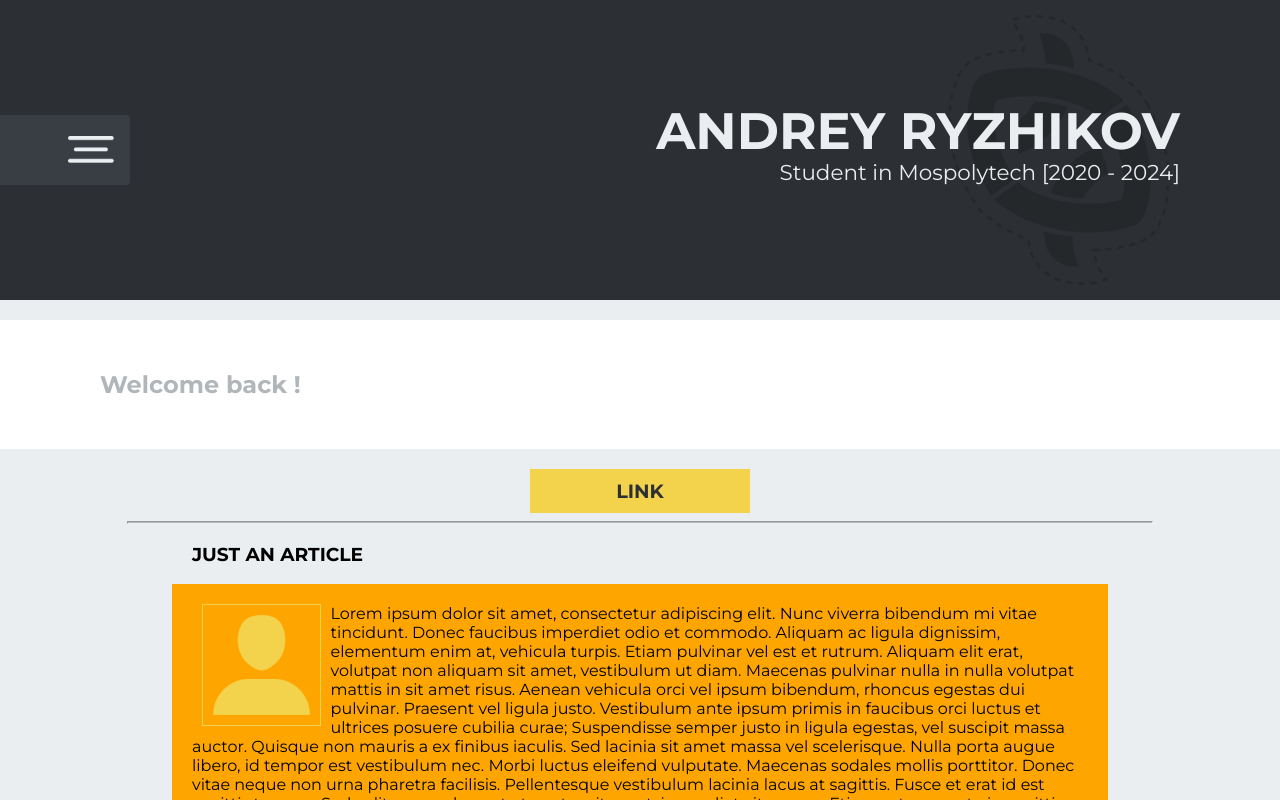
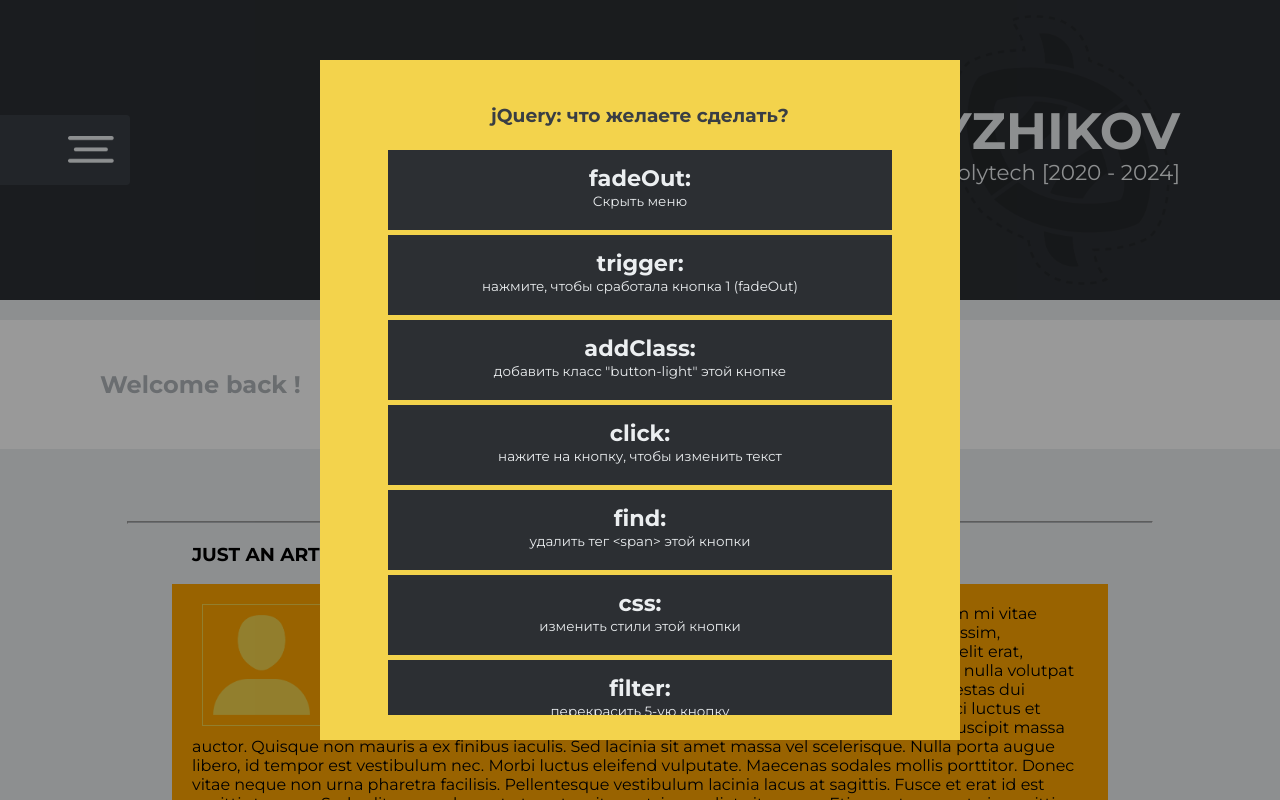
Before and after one commit to axotellix/axotellix.me, a plain HTML site: page lab2.html in a window 1280 px wide. Shown: the top 800 px of the page. Drawn offline with Linux system fonts and the light colour scheme.

Commit message:
Создал менюшку для демонстрации примеров jQuery

```diff
--- a/lab2.html
+++ b/lab2.html
@@ -92,11 +92,35 @@
 		}
 	</script>
 
-	<!--   [ MAIN PART ]   -->
+    <!--   [ MAIN PART ]   -->
+    <!-- [ jQuery: modal window ] -->
+    <div class = 'jq-modal'>
+        <div class="jq-modal-menu">
+            <h3 class="jq-heading">jQuery: что желаете сделать?</h3>
+
+            <ul>
+                <li><button id = '' class = 'jq-options'>fadeOut:<span>Скрыть меню</span></button></li>
+                <li><button id = '' class = 'jq-options'>trigger:<span>нажмите, чтобы сработала кнопка 1 (fadeOut)</span></button></li>
+                <li><button id = '' class = 'jq-options'>addClass:<span>добавить класс "button-light" этой кнопке</span></button></li>
+                <li><button id = '' class = 'jq-options'>click:<span>нажите на кнопку, чтобы изменить текст</span></button></li>
+                <li><button id = '' class = 'jq-options'>find:<span>удалить тег &lt;span&gt; этой кнопки</span></button></li>
+                <li><button id = '' class = 'jq-options'>css:<span>изменить стили этой кнопки</span></button></li>
+                <li><button id = '' class = 'jq-options'>filter:<span>перекрасить 5-ую кнопку</span></button></li>
+                <li><button id = '' class = 'jq-options'>toggleClass:<span>добавить / убрать класс "button-light"</span></button></li>
+                <li><button id = '' class = 'jq-options'>attr:<span>добавить / изменить атрибут "value"</span></button></li>
+                <li><button id = '' class = 'jq-options'>hide:<span>скрыть кнопку</span></button></li>
+                <li><button id = '' class = 'jq-options'>show:<span>показать предыдующую кнопку</span></button></li>
+                <li><button id = '' class = 'jq-options'>wrap:<span>обернуть &lt;span&gt; тегом &lt;em&gt;</span></button></li>
+                <li><button id = '' class = 'jq-options'>prepend:<span>добавить еще одну кнопку в начало</span></button></li>
+                <li><button id = '' class = 'jq-options'>append:<span>добавить еще одну кнопку в конец</span></button></li>
+                <li><button id = '' class = 'jq-options'>html:<span>изменить код кнопки</span></button></li>
+            </ul>
+        </div>
+    </div>
     <main>
 		<section class = "main-cont">
 			<h1 style = "background-color: #fff">Welcome back !</h1>
-			<a href = "#" class = "link">LINK</a>
+			<a href = "#" class = "link">> jQuery <</a>
 			<hr>
 
 			<h3>Just an article</h3>
--- a/styles/interface.css
+++ b/styles/interface.css
@@ -19,6 +19,13 @@ body::-webkit-scrollbar {
 ::-webkit-scrollbar-thumb:active {
     background: var(--d-yellow);
 }
+ul::-webkit-scrollbar-thumb {
+    background: var(--d-white);
+    border-radius: 10px;
+}
+ul::-webkit-scrollbar-thumb:active {
+    background: var(--ex-l-grey);
+}
 ::-webkit-scrollbar-track {
     border: none;
 	background: var(--grey);
--- /dev/null
+++ b/styles/jQuery.css
@@ -0,0 +1,4 @@
+.button-light {
+    background-color: #fff !important;
+    color:var(--l-grey) !important;
+}
--- a/styles/lab2.css
+++ b/styles/lab2.css
@@ -8,6 +8,88 @@ body {
 
 
 /* [ MAIN CONTENT ] */
+
+/* - for jQuery - */
+/* - Modal: modal window toggle button - */
+a.link {
+    transition: background 0.25s;
+}
+a.link:hover {
+    background: var(--green);
+}
+/* - Modal: Modal window - */
+div.jq-modal {
+    position: fixed;
+    top: 0;
+    left: 0;
+    z-index: 5;
+    background: rgba(0, 0, 0, .4);
+    width: 100%;
+    height: 100%;
+    display: flex;
+    justify-content: center;
+    align-items: center;
+}
+/* -- Modal: menu -- */
+.jq-modal .jq-modal-menu {
+    width: 50%;
+    height: 85%;
+    background-color: var(--yellow);
+    overflow: hidden;
+    box-sizing: border-box;
+    padding: 25px;
+    display: flex;
+    flex-flow: column;
+    justify-content: center;
+}
+/* -- Modal menu: heading -- */
+.jq-modal .jq-modal-menu .jq-heading {
+    text-align: center;
+    font-weight: var(--font-bold);
+    color: var(--l-grey);
+}
+/* -- Modal menu: option list -- */
+.jq-modal .jq-modal-menu ul {
+    overflow-Y: auto;
+    list-style-type: none;
+    width: 95%;
+    margin: 0 auto;
+    padding: 0;
+}
+/* -- Modal menu: buttons -- */
+.jq-modal .jq-modal-menu ul li {
+    width: 90%;
+    margin: 5px auto;
+}
+.jq-modal .jq-modal-menu button.jq-options {
+    display: block;
+    width: 100%;
+    box-sizing: border-box;
+    height: 80px;
+    background: var(--grey);
+    border: none;
+    outline: none;
+    transition: background 0.25s;
+    cursor: pointer;
+    font-size: 1.4em;
+    font-weight: var(--font-bold);
+    font-family: 'Montserrat';
+    color: var(--d-white);
+    line-height: 1.05em;
+}
+.jq-modal .jq-modal-menu button.jq-options:hover {
+    background: var(--l-grey);
+}
+.jq-modal .jq-modal-menu button.jq-options:active {
+    background: var(--grey);
+}
+/* -- Modal menu: buttons` description -- */
+.jq-modal .jq-modal-menu button.jq-options span {
+    display: block;
+    font-size: 0.6em;
+    font-weight: var(--font-normal);
+}
+
 
 /* -- EXAMPLE OF OVERWRITING RULES -- */
 
```
Also changed, not shown: Guide.txt (deleted, +0 -22 lines), Questions.txt (deleted, +0 -9 lines).
